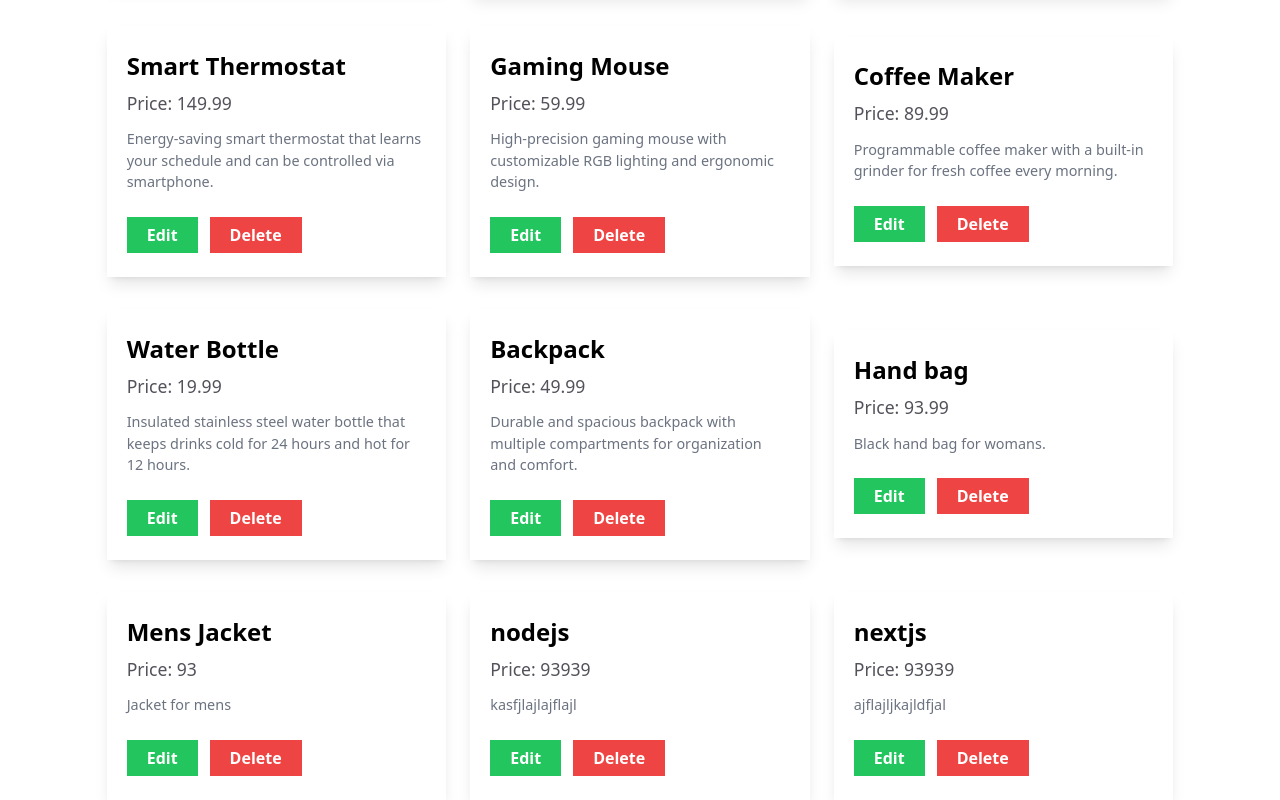
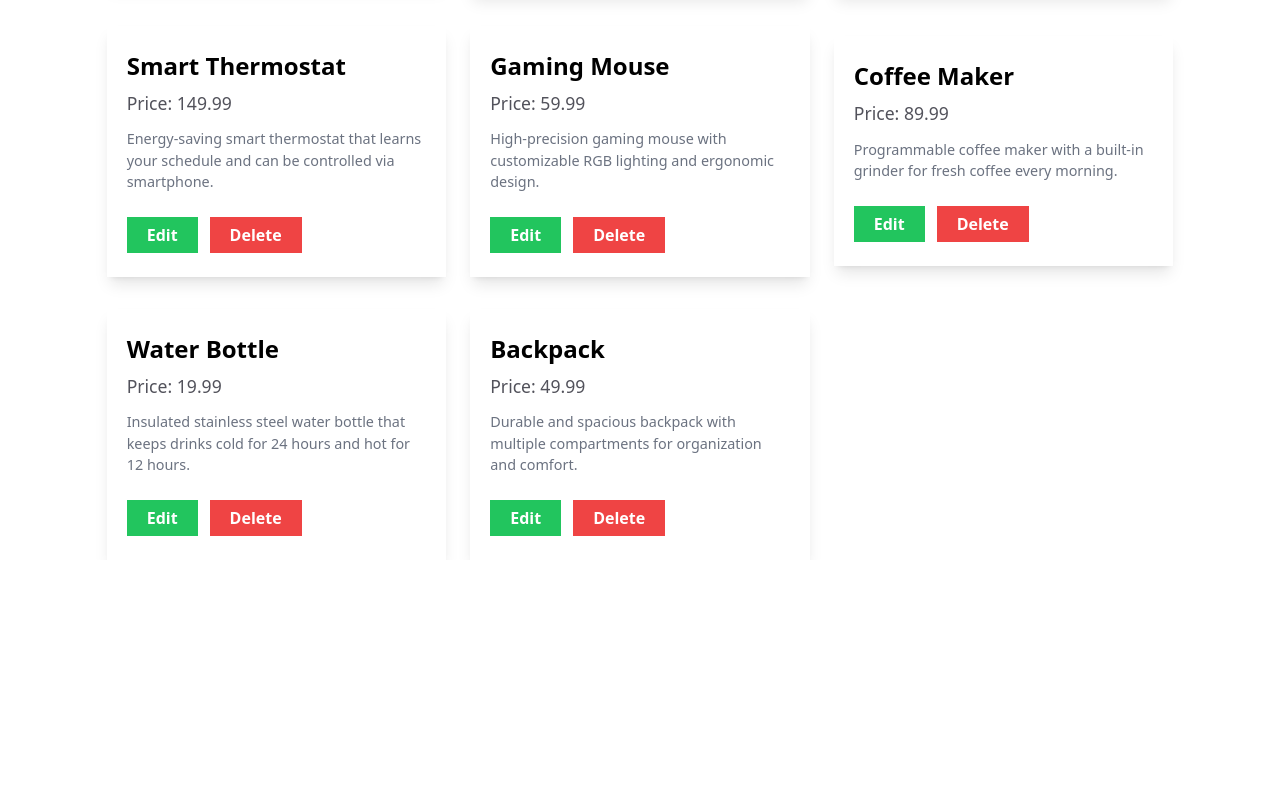
Before and after one commit to pxycknomdictator/rtk-query-practice, a React app: page /products in a window 1280 px wide. Shown: the part 976-1776 px from the top of the page. After the commit the page ends 1536 px from the top, so only its background shows below. Built offline with nearby package versions, Linux system fonts and the light colour scheme; data requests are answered from the project's data file; the HTML template or start-up script is replaced by a standard one.

Commit message:
added product delete logic

```diff
--- a/db/db.json
+++ b/db/db.json
@@ -83,30 +83,6 @@
       "price": 49.99,
       "description": "Durable and spacious backpack with multiple compartments for organization and comfort.",
       "id": "f863"
-    },
-    {
-      "id": "4e3f",
-      "title": "Hand bag",
-      "price": "93.99",
-      "description": "Black hand bag for womans."
-    },
-    {
-      "id": "4a40",
-      "title": "Mens Jacket",
-      "price": "93",
-      "description": "Jacket for mens"
-    },
-    {
-      "id": "8449",
-      "title": "nodejs",
-      "price": "93939",
-      "description": "kasfjlajlajflajl"
-    },
-    {
-      "id": "2c6b",
-      "title": "nextjs",
-      "price": "93939",
-      "description": "ajflajljkajldfjal"
     }
   ]
 }
--- a/src/components/AddProduct.jsx
+++ b/src/components/AddProduct.jsx
@@ -1,16 +1,22 @@
 import { useState } from "react";
-import { useAddNewProductMutation } from "../store/features/productSlice";
+import {
+  useAddNewProductMutation,
+  useGetAllProductsQuery,
+} from "../store/features/productSlice";
 import { Error, Loading } from "./Status";
 
 export const AddProduct = () => {
-  const [formData, setFormData] = useState({
+  const initialState = {
     title: "",
     price: 0,
     description: "",
-  });
+  };
+  const [formData, setFormData] = useState(initialState);
 
   const [addProduct, { isError, isLoading }] =
     useAddNewProductMutation(formData);
+
+  const { refetch } = useGetAllProductsQuery();
 
   if (isLoading) return <Loading />;
   if (isError) return <Error />;
@@ -20,11 +26,15 @@ export const AddProduct = () => {
     setFormData((prev) => ({ ...prev, [name]: value }));
   };
 
-  const handleSubmit = (event) => {
+  const handleSubmit = async (event) => {
     event.preventDefault();
-    addProduct(formData);
-    setFormData({});
+    await addProduct(formData);
+    setFormData(initialState);
+    refetch();
   };
+
+  if (isLoading) return <Loading />;
+  if (isError) return <Error />;
 
   return (
     <form onSubmit={handleSubmit}>
@@ -67,6 +77,7 @@ export const AddProduct = () => {
         className="text-white bg-red-500 hover:bg-red-600 py-2 w-full sm:w-auto sm:px-6 mt-3 block rounded cursor-pointer font-semibold"
         type="submit"
         value="Create Product"
+        disabled={isLoading && true}
       />
     </form>
   );
--- a/src/components/Card.jsx
+++ b/src/components/Card.jsx
@@ -1,6 +1,7 @@
 /* eslint-disable react/prop-types */
-export const Card = ({ data }) => {
-  const { title, description, price } = data;
+export const Card = ({ data, onDelete }) => {
+  const { title, description, price, id } = data;
+
   return (
     <li className="w-full shadow-lg px-5 py-6">
       <h2 className="text-2xl font-semibold">{title}</h2>
@@ -10,7 +11,10 @@ export const Card = ({ data }) => {
         <button className="text-white font-semibold py-1.5 w-full sm:w-auto px-5 bg-green-500 hover:bg-green-600">
           Edit
         </button>
-        <button className="text-white font-semibold py-1.5 w-full sm:w-auto px-5 bg-red-500 hover:bg-red-600">
+        <button
+          onClick={() => onDelete(id)}
+          className="text-white font-semibold py-1.5 w-full sm:w-auto px-5 bg-red-500 hover:bg-red-600"
+        >
           Delete
         </button>
       </div>
--- a/src/components/ProductsList.jsx
+++ b/src/components/ProductsList.jsx
@@ -1,9 +1,24 @@
-import { useGetAllProductsQuery } from "../store/features/productSlice";
+import {
+  useDeleteProductByIdMutation,
+  useGetAllProductsQuery,
+} from "../store/features/productSlice";
 import { Error, Loading } from "./Status";
 import { Card } from "./Card";
 
 export const ProductsList = () => {
-  const { data: products, isError, isLoading } = useGetAllProductsQuery();
+  const {
+    data: products,
+    isError,
+    isLoading,
+    refetch,
+  } = useGetAllProductsQuery();
+
+  const [deleteProduct] = useDeleteProductByIdMutation();
+
+  const handleDeleteProduct = async (productId) => {
+    await deleteProduct(productId);
+    refetch();
+  };
 
   if (isLoading) return <Loading />;
   if (isError) return <Error />;
@@ -11,7 +26,11 @@ export const ProductsList = () => {
   return (
     <ul className="grid grid-cols-1 gap-x-6 md:grid-cols-2 place-items-center gap-y-8 xl:grid-cols-3">
       {products.map((product) => (
-        <Card key={Math.random()} data={product} />
+        <Card
+          key={Math.random()}
+          data={product}
+          onDelete={handleDeleteProduct}
+        />
       ))}
     </ul>
   );
--- a/src/store/features/productSlice.js
+++ b/src/store/features/productSlice.js
@@ -15,7 +15,14 @@ export const productsSlice = createApi({
         body: newProduct,
       }),
     }),
+    deleteProductById: builder.mutation({
+      query: (productId) => ({
+        url: `/products/${productId}`,
+        method: "DELETE",
+      }),
+    }),
   }),
 });
 
-export const { useGetAllProductsQuery, useAddNewProductMutation } = productsSlice;
+export const { useGetAllProductsQuery, useAddNewProductMutation, useDeleteProductByIdMutation } =
+  productsSlice;
```
